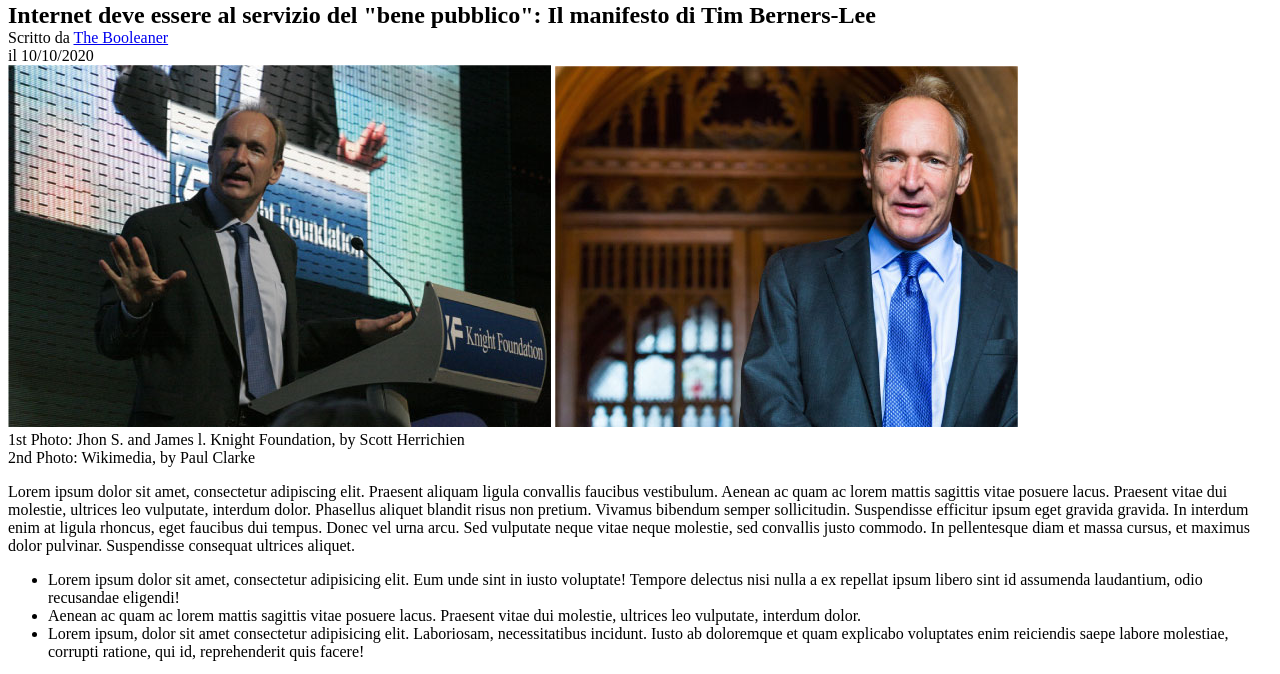
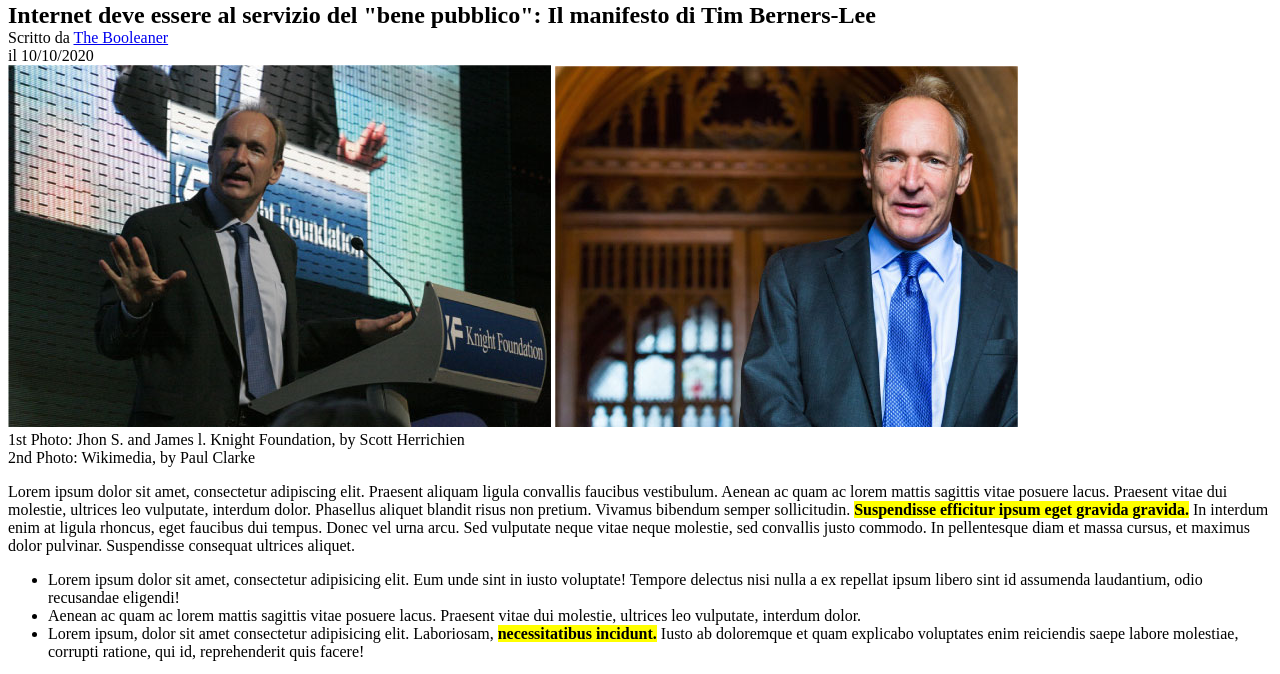
Before and after one commit to andreafrancioni/html-css-booleaner, a plain HTML site: page index.html in a window 1280 px wide. Shown: the part 124-798 px from the top of the page. Drawn offline with Linux system fonts and the light colour scheme.

Commit message:
Aggiunte evidenziature

```diff
--- a/css/style.css
+++ b/css/style.css
@@ -36,3 +36,7 @@ section p{
 section h1{
     margin-bottom: 0px;
 }
+
+b{
+    background-color: yellow;
+}
--- a/index.html
+++ b/index.html
@@ -30,12 +30,12 @@
 			</section>
 
 			<!-- Inizio articolo principale -->
-			<p>Lorem ipsum dolor sit amet, consectetur adipiscing elit. Praesent aliquam ligula convallis faucibus vestibulum. Aenean ac quam ac lorem mattis sagittis vitae posuere lacus. Praesent vitae dui molestie, ultrices leo vulputate, interdum dolor. Phasellus aliquet blandit risus non pretium. Vivamus bibendum semper sollicitudin. Suspendisse efficitur ipsum eget gravida gravida. In interdum enim at ligula rhoncus, eget faucibus dui tempus. Donec vel urna arcu. Sed vulputate neque vitae neque molestie, sed convallis justo commodo. In pellentesque diam et massa cursus, et maximus dolor pulvinar. Suspendisse consequat ultrices aliquet.</p>
+			<p>Lorem ipsum dolor sit amet, consectetur adipiscing elit. Praesent aliquam ligula convallis faucibus vestibulum. Aenean ac quam ac lorem mattis sagittis vitae posuere lacus. Praesent vitae dui molestie, ultrices leo vulputate, interdum dolor. Phasellus aliquet blandit risus non pretium. Vivamus bibendum semper sollicitudin. <b>Suspendisse efficitur ipsum eget gravida gravida.</b> In interdum enim at ligula rhoncus, eget faucibus dui tempus. Donec vel urna arcu. Sed vulputate neque vitae neque molestie, sed convallis justo commodo. In pellentesque diam et massa cursus, et maximus dolor pulvinar. Suspendisse consequat ultrices aliquet.</p>
 
 			<ul>
 				<li>Lorem ipsum dolor sit amet, consectetur adipisicing elit. Eum unde sint in iusto voluptate! Tempore delectus nisi nulla a ex repellat ipsum libero sint id assumenda laudantium, odio recusandae eligendi!</li>
 				<li>Aenean ac quam ac lorem mattis sagittis vitae posuere lacus. Praesent vitae dui molestie, ultrices leo vulputate, interdum dolor.</li>
-				<li>Lorem ipsum, dolor sit amet consectetur adipisicing elit. Laboriosam, necessitatibus incidunt. Iusto ab doloremque et quam explicabo voluptates enim reiciendis saepe labore molestiae, corrupti ratione, qui id, reprehenderit quis facere!</li>
+				<li>Lorem ipsum, dolor sit amet consectetur adipisicing elit. Laboriosam, <b>necessitatibus incidunt.</b> Iusto ab doloremque et quam explicabo voluptates enim reiciendis saepe labore molestiae, corrupti ratione, qui id, reprehenderit quis facere!</li>
 			</ul>
 
 			<!-- Inizio tabella dati -->
```
